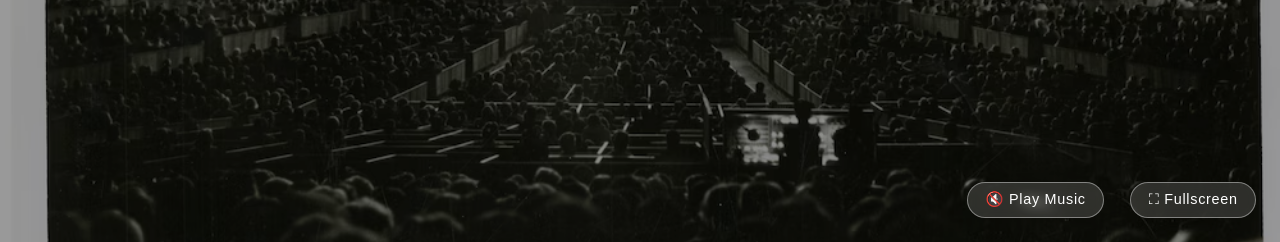
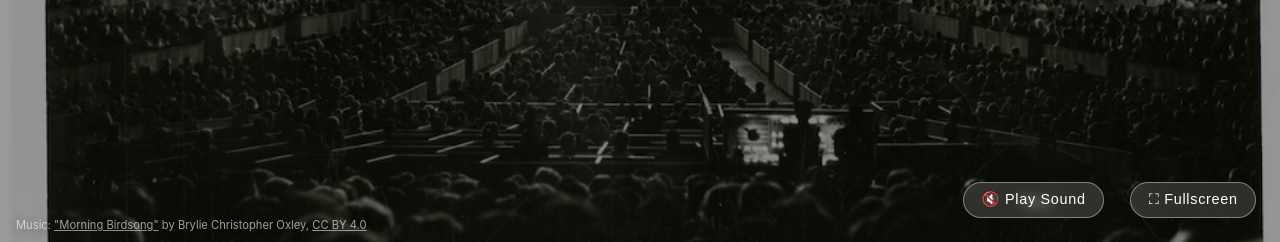
Before and after one commit to geddes/countdown, a plain HTML site: page index.html in a window 1280 px wide. Shown: the part 558-800 px from the top of the page. Drawn offline with Linux system fonts and the light colour scheme.

Commit message:
Remove hosted audio; hotlink royalty-free 'Morning Birdsong' (CC BY 4.0)
Co-Authored-By: Claude Opus 4.8 (1M context) <noreply@anthropic.com>

```diff
--- a/index.html
+++ b/index.html
@@ -92,6 +92,17 @@
   #musicBtn { right: 11rem; }
 
   #fsBtn:hover, #musicBtn:hover { background: rgba(255, 255, 255, 0.3); }
+
+  #credit {
+    position: fixed;
+    bottom: 0.6rem;
+    left: 1rem;
+    z-index: 2;
+    font-size: 0.7rem;
+    opacity: 0.6;
+  }
+
+  #credit a { color: #fff; }
 </style>
 </head>
 <body>
@@ -105,9 +116,15 @@
     <div id="message">It's 7 PM! 🎉</div>
   </div>
 
-  <audio id="bgAudio" src="music.mp3" loop></audio>
+  <div id="credit">
+    Music: <a href="https://archive.org/details/BrylieChristopherOxleyMorningBirdsong" target="_blank" rel="noopener">"Morning Birdsong"</a>
+    by Brylie Christopher Oxley,
+    <a href="https://creativecommons.org/licenses/by/4.0/" target="_blank" rel="noopener">CC BY 4.0</a>
+  </div>
 
-  <button id="musicBtn">🔇 Play Music</button>
+  <audio id="bgAudio" src="https://archive.org/download/BrylieChristopherOxleyMorningBirdsong/BrylieChristopherOxley-morning_birdsong.mp3" loop crossorigin="anonymous"></audio>
+
+  <button id="musicBtn">🔇 Play Sound</button>
   <button id="fsBtn">⛶ Fullscreen</button>
 
   <script>
@@ -173,7 +190,7 @@
     audio.volume = 0.5;
 
     function updateMusicBtn() {
-      musicBtn.textContent = audio.paused ? "🔇 Play Music" : "🔊 Pause Music";
+      musicBtn.textContent = audio.paused ? "🔇 Play Sound" : "🔊 Pause Sound";
     }
 
     function toggleMusic() {
```
